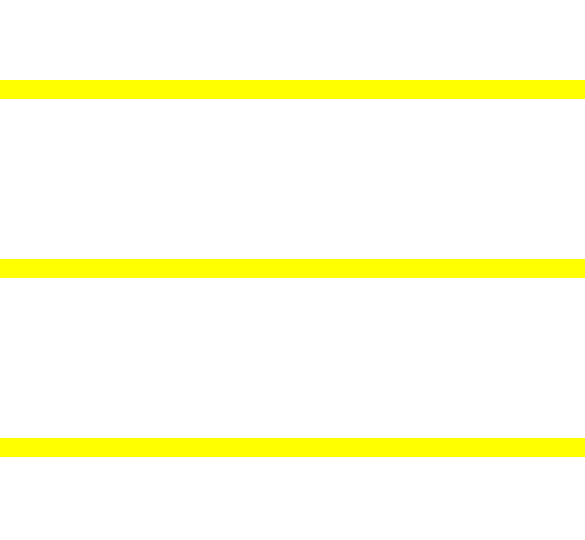
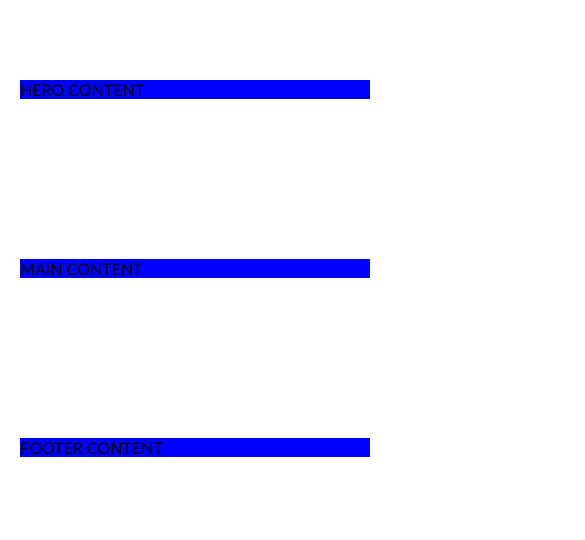
Before and after one commit to ignasandr/5_comingSoon, a plain HTML site: page index.html in a window 390 px wide. Shown: the top 540 px of the page, 585 px wide, since content can reach past the window. Drawn offline with Linux system fonts and the light colour scheme.

Commit message:
Responsive layout

```diff
--- a/css/style.css
+++ b/css/style.css
@@ -4,9 +4,32 @@
     padding-bottom: 80px;
     background-color: #fff;
 }
-
     .container > .row {
         width: 1000px;
         margin-left: calc(50% - 500px);
         background-color: yellow;
     }
+
+@media (max-width: 1100px) {
+    .container > .row {
+        width: 700px;
+        margin-left: calc(50% - 350px);
+        background-color: pink;
+    }
+}
+
+@media (max-width: 800px) {
+    .container > .row {
+        width: 500px;
+        margin-left: calc(50% - 250px);
+        background-color: orange;
+    }
+}
+
+@media (max-width: 600px) {
+    .container > .row {
+        width: calc(100% - 40px);
+        margin-left: 20px;
+        background-color: blue;
+    }
+}
```
